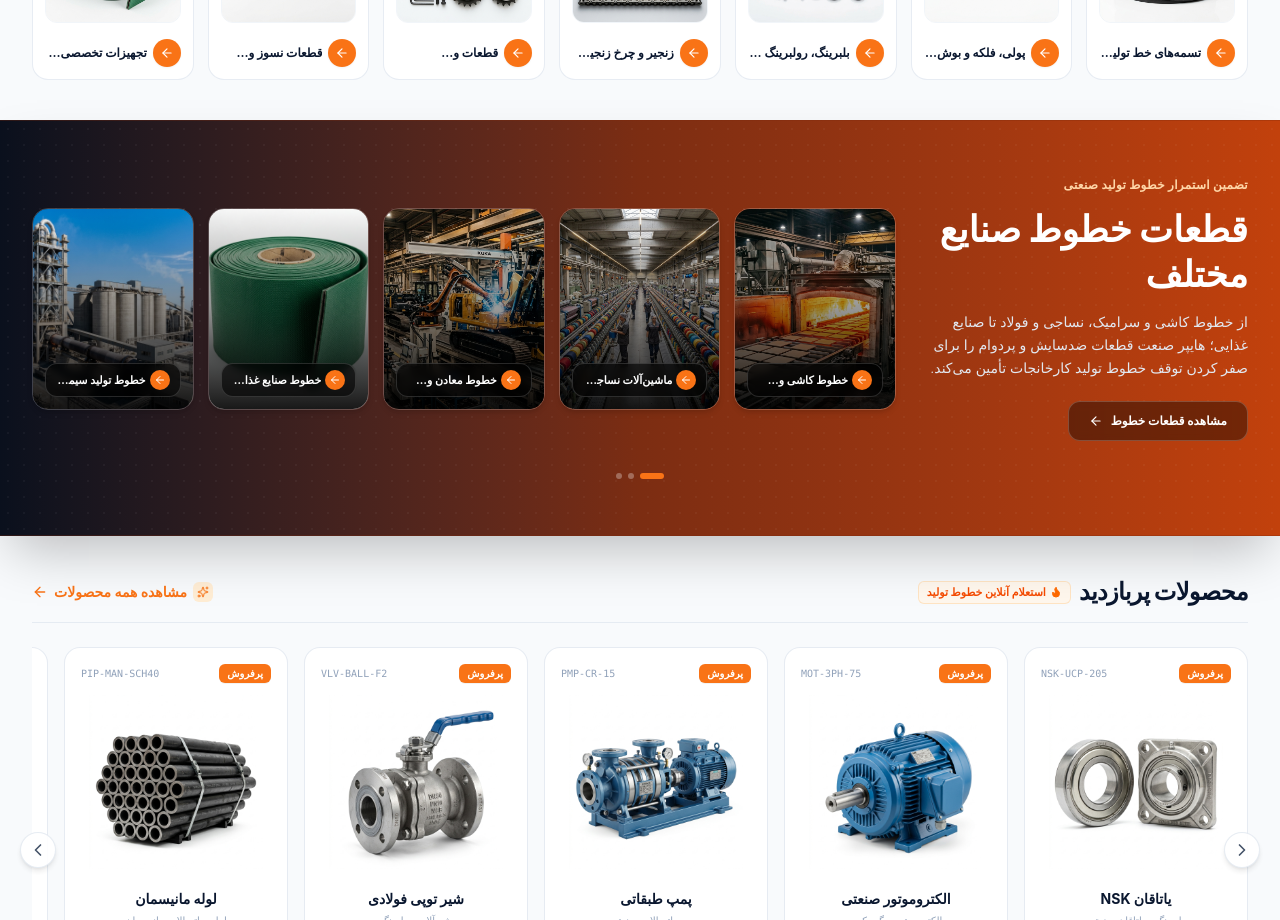
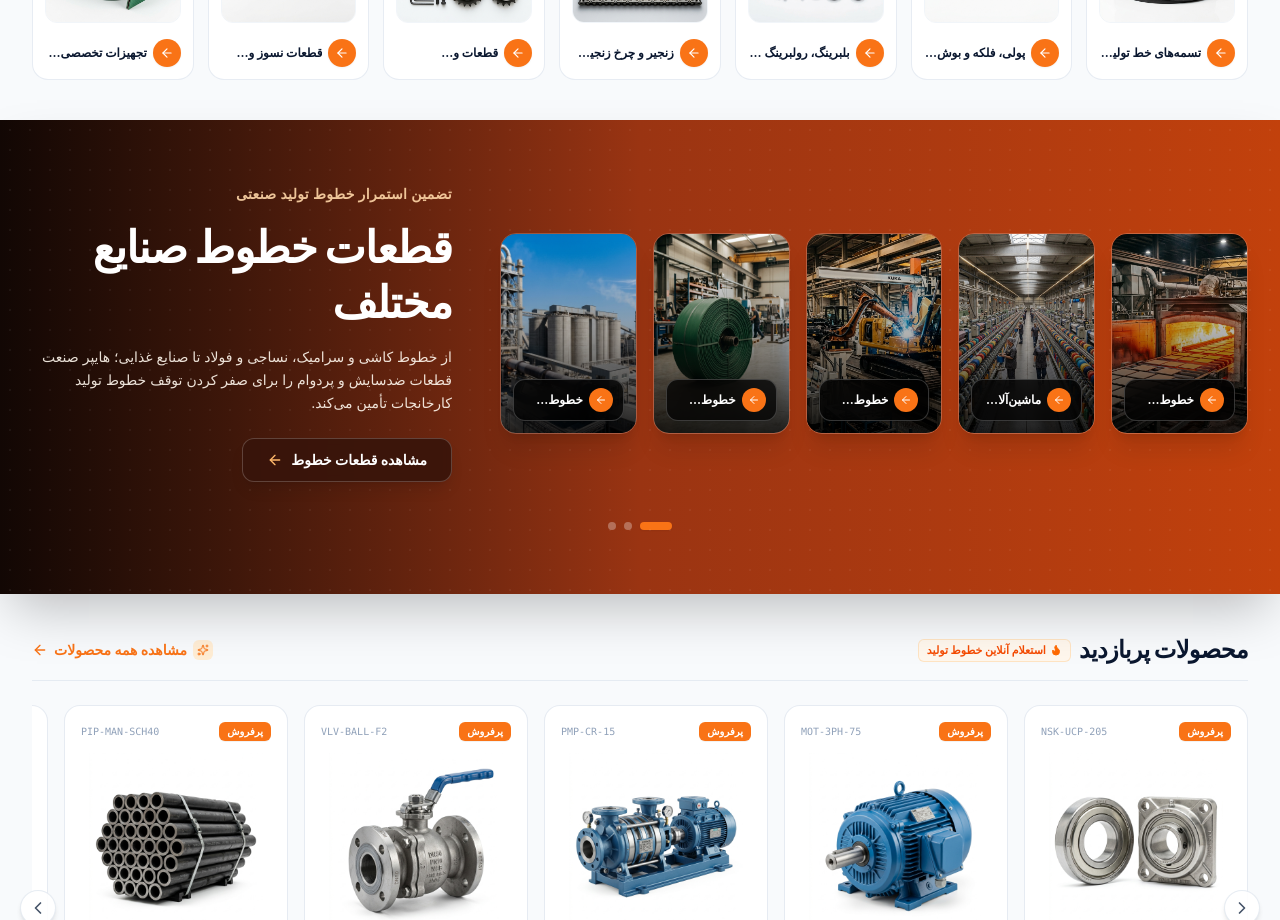
Before and after one commit to javanwebi/atlas, a React (Vite) app: page / in a window 1280 px wide. Shown: the part 1240-2160 px from the top of the page. Built offline with nearby package versions, Linux system fonts and the light colour scheme; a small style sheet from the web is missing.

Commit message:
Match covered industries section exactly with uploaded reference image

```diff
--- a/src/assets/images/index.ts
+++ b/src/assets/images/index.ts
@@ -18,6 +18,7 @@ import indCeramicImg from './ind_ceramic_1789372889504.jpg';
 import indTextileImg from './ind_textile_1789372911510.jpg';
 import indFactoryImg from './ind_factory_1789372929899.jpg';
 import indCementPlantImg from './ind_cement_plant_1789379772744.jpg';
+import indFoodBeltImg from './ind_food_belt_1789640443445.jpg';
 
 import aiConsultRobotImg from './ai_consult_robot_1789379706342.jpg';
 import aiSearchMobileImg from './ai_search_mobile_1789379723502.jpg';
@@ -65,6 +66,7 @@ export const STORE_ASSETS = {
     textile: indTextileImg,
     manufacturing: indFactoryImg,
     cement: indCementPlantImg,
+    food: indFoodBeltImg,
   },
   products: {
     ceramicParts: prodCerPartsImg,
--- a/src/pages/HomePage.tsx
+++ b/src/pages/HomePage.tsx
@@ -107,7 +107,7 @@ export const HomePage: React.FC = () => {
     {
       id: 4,
       title: 'خطوط صنایع غذایی و بسته‌بندی',
-      image: STORE_ASSETS.categories.conveyor,
+      image: STORE_ASSETS.industries.food,
       link: '/category/food-industry',
     },
     {
@@ -427,71 +427,78 @@ export const HomePage: React.FC = () => {
       </div>
 
       {/* ========================================================================= */}
-      {/* 4. COVERED INDUSTRIES - 100% FULL WIDTH (صنایع تحت پوشش تمام صفحه عین عکس) */}
+      {/* 4. COVERED INDUSTRIES - 100% FULL WIDTH (قطعات خطوط صنایع مختلف عین تصویر) */}
       {/* ========================================================================= */}
-      <section className="relative w-full overflow-hidden bg-gradient-to-l from-[#C2410C] via-[#7C2D12] to-[#0A101D] text-white py-10 sm:py-14 my-6 sm:my-8 shadow-2xl border-y border-orange-900/30">
-        {/* Subtle Industrial Background Texture */}
-        <div className="absolute inset-0 bg-[radial-gradient(#ffffff0a_1px,transparent_1px)] [background-size:16px_16px] pointer-events-none" />
+      <section
+        className="relative w-full overflow-hidden bg-gradient-to-l from-[#C2410C] via-[#9A3412] to-[#120704] text-white py-12 sm:py-16 my-8 sm:my-10 shadow-2xl"
+        dir="rtl"
+      >
+        {/* Subtle Industrial Background Dot Texture exactly as in image */}
+        <div className="absolute inset-0 bg-[radial-gradient(#ffffff0d_1.2px,transparent_1.2px)] [background-size:20px_20px] pointer-events-none" />
 
-        <div className="relative z-10 max-w-7xl mx-auto px-4 sm:px-6 lg:px-8 flex flex-col lg:flex-row items-center justify-between gap-8">
-          {/* Header Column (Right in RTL) */}
-          <div className="max-w-xs space-y-3.5 text-right shrink-0">
-            <span className="text-xs font-bold text-orange-200 tracking-wide block">
-              تضمین استمرار خطوط تولید صنعتی
-            </span>
-            <h2 className="text-2xl sm:text-4xl font-black text-white leading-tight">
-              قطعات خطوط صنایع مختلف
-            </h2>
-            <p className="text-xs sm:text-sm text-slate-200 leading-relaxed font-light">
-              از خطوط کاشی و سرامیک، نساجی و فولاد تا صنایع غذایی؛ هایپر صنعت قطعات ضدسایش و پردوام را برای صفر کردن توقف خطوط تولید کارخانجات تأمین می‌کند.
-            </p>
-            <div className="pt-2">
-              <Link
-                to="/category/industrial-belts"
-                className="inline-flex items-center gap-2 h-10 px-5 bg-black/40 hover:bg-black/60 text-white text-xs font-bold rounded-xl border border-white/20 hover:border-white/40 backdrop-blur-xs transition-all"
-              >
-                <span>مشاهده قطعات خطوط</span>
-                <ArrowLeft className="w-3.5 h-3.5" />
-              </Link>
-            </div>
-          </div>
-
-          {/* 5 Industry Cards (Left in RTL) */}
-          <div className="flex-1 w-full grid grid-cols-2 sm:grid-cols-3 lg:grid-cols-5 gap-3.5">
-            {coveredIndustries.map(ind => (
+        <div className="relative z-10 max-w-7xl mx-auto px-4 sm:px-6 lg:px-8 flex flex-col-reverse lg:flex-row items-center justify-between gap-8 lg:gap-12">
+          {/* 5 Industry Cards (Left side in LTR, Right order in RTL) */}
+          <div className="flex-1 w-full grid grid-cols-2 sm:grid-cols-3 lg:grid-cols-5 gap-3.5 sm:gap-4">
+            {coveredIndustries.map((ind) => (
               <Link
                 key={ind.id}
                 to={ind.link}
-                className="group relative aspect-4/5 rounded-2xl overflow-hidden border border-white/20 shadow-md flex flex-col justify-end p-3 hover:border-white/60 transition-all"
+                className="group relative aspect-[3/4.4] rounded-2xl overflow-hidden border border-white/20 hover:border-white/50 shadow-xl flex flex-col justify-end p-2.5 sm:p-3 transition-all duration-300"
               >
-                {/* Background Image */}
+                {/* Card Background Image */}
                 <img
                   src={ind.image}
                   alt={ind.title}
                   loading="lazy"
-                  className="absolute inset-0 w-full h-full object-cover group-hover:scale-110 transition-transform duration-500"
+                  className="absolute inset-0 w-full h-full object-cover group-hover:scale-105 transition-transform duration-500"
                 />
-                <div className="absolute inset-0 bg-gradient-to-t from-black/90 via-black/40 to-transparent" />
+                {/* Gradient overlay for text readability */}
+                <div className="absolute inset-0 bg-gradient-to-t from-black/85 via-black/30 to-transparent" />
 
-                {/* Bottom Overlay Label */}
-                <div className="relative z-10 flex items-center justify-between gap-1 bg-black/60 backdrop-blur-xs px-2.5 py-1.5 rounded-xl border border-white/15">
-                  <div className="w-5 h-5 rounded-full bg-[#F97316] text-white flex items-center justify-center shrink-0">
+                {/* Bottom Overlay Label Pill with Round Orange Icon */}
+                <div className="relative z-10 flex items-center justify-between gap-1.5 bg-black/75 backdrop-blur-md px-2.5 py-2 rounded-xl border border-white/20 shadow-md">
+                  <div className="w-5 sm:w-6 h-5 sm:h-6 rounded-full bg-[#F97316] text-white flex items-center justify-center shrink-0 shadow-xs">
                     <ArrowLeft className="w-3 h-3 group-hover:-translate-x-0.5 transition-transform" />
                   </div>
-                  <span className="text-[11px] font-bold text-white group-hover:text-orange-300 transition-colors line-clamp-1">
+                  <span className="text-[11px] sm:text-xs font-bold text-white group-hover:text-orange-300 transition-colors line-clamp-1">
                     {ind.title}
                   </span>
                 </div>
               </Link>
             ))}
           </div>
+
+          {/* Right Header Text Column (راست‌چین مطابق عکس ارسالی) */}
+          <div className="w-full lg:w-[380px] xl:w-[420px] space-y-4 text-right shrink-0">
+            <span className="text-xs sm:text-sm font-semibold text-orange-200/90 tracking-wide block">
+              تضمین استمرار خطوط تولید صنعتی
+            </span>
+
+            <h2 className="text-3xl sm:text-4xl lg:text-[44px] font-black text-white leading-tight tracking-tight">
+              قطعات خطوط صنایع مختلف
+            </h2>
+
+            <p className="text-xs sm:text-sm text-orange-50/90 leading-relaxed font-normal">
+              از خطوط کاشی و سرامیک، نساجی و فولاد تا صنایع غذایی؛ هایپر صنعت قطعات ضدسایش و پردوام را برای صفر کردن توقف خطوط تولید کارخانجات تأمین می‌کند.
+            </p>
+
+            <div className="pt-2">
+              <Link
+                to="/category/industrial-belts"
+                className="inline-flex items-center justify-center gap-2 h-11 px-6 bg-[#38150B]/90 hover:bg-[#250E07] text-white text-xs sm:text-sm font-bold rounded-xl border border-white/20 hover:border-white/40 shadow-lg backdrop-blur-xs transition-all cursor-pointer group"
+              >
+                <span>مشاهده قطعات خطوط</span>
+                <ArrowLeft className="w-4 h-4 text-orange-300 group-hover:-translate-x-1 transition-transform" />
+              </Link>
+            </div>
+          </div>
         </div>
 
-        {/* Bottom Slider Dots */}
-        <div className="flex items-center justify-center gap-1.5 pt-6 sm:pt-8">
-          <span className="w-6 h-1.5 rounded-full bg-[#F97316]" />
-          <span className="w-1.5 h-1.5 rounded-full bg-white/30" />
-          <span className="w-1.5 h-1.5 rounded-full bg-white/30" />
+        {/* Bottom Carousel / Slider Indicator Dots */}
+        <div className="flex items-center justify-center gap-2 pt-8 sm:pt-10">
+          <span className="w-8 h-2 rounded-full bg-[#F97316] shadow-xs" />
+          <span className="w-2 h-2 rounded-full bg-white/30" />
+          <span className="w-2 h-2 rounded-full bg-white/30" />
         </div>
       </section>
 
```
Also changed, not shown: src/assets/images/ind_food_belt_1789640443445.jpg (added).
